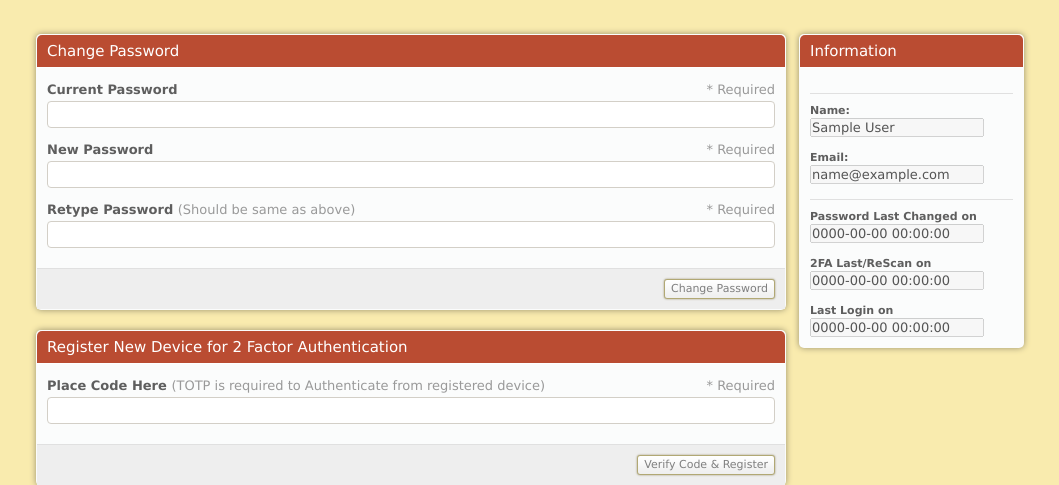
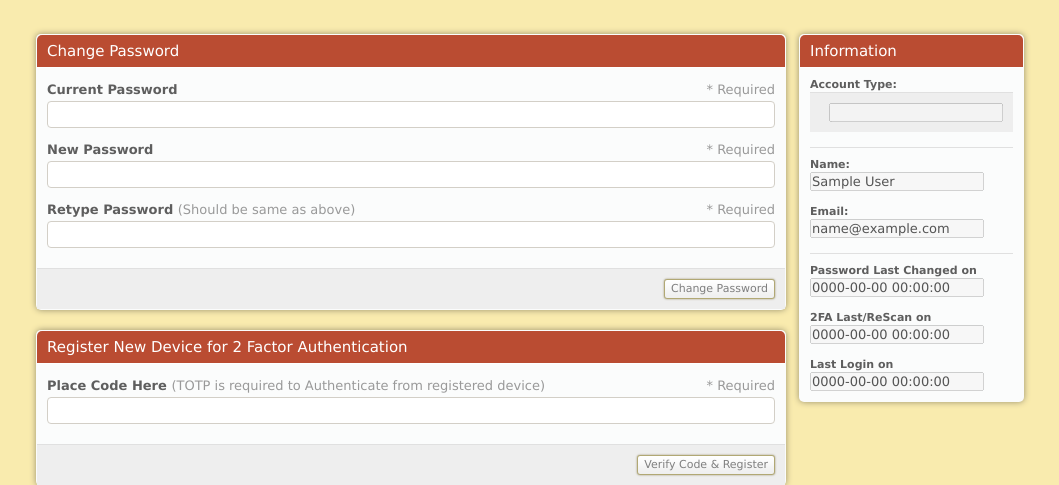
Before and after one commit to saksham-johri/Fine-Grained-Two-Factor-Access-Control-for-Web-Based-Cloud-Computing-Services, a PHP site: page /profile in a window 1280 px wide. Shown: the part 89-574 px from the top of the page, without its empty margins (110-1169 px from the left). Run offline with PHP 8.4, Linux system fonts and the light colour scheme; the visitor is signed in with stand-in values (Sample User, id 1); data that the repository does not hold is empty; some libraries are stand-ins or nearby versions.

Commit message:
Update profile.php

```diff
--- a/profile.php
+++ b/profile.php
@@ -136,6 +136,17 @@
 							</div>
 							<!-- End Box Head-->
 							<div class="box-content">
+
+									<label><b>Account Type:</b></label>
+									<div class="buttons">
+									<input type="text" disabled value="<?php echo $user_row['user_type'] ?>">
+									<?php
+										if($user_row['user_type'] == "Admin"){
+											echo '<a href="/admin" target="_blank" class="button">Admin Panel</a>';
+										}
+									?>
+									</div>
+
 								<div class="sort">
 									<label>Name:</label>
 									<input type="text" disabled value="<?php echo $user_row['profile_name'] ?>">
```
